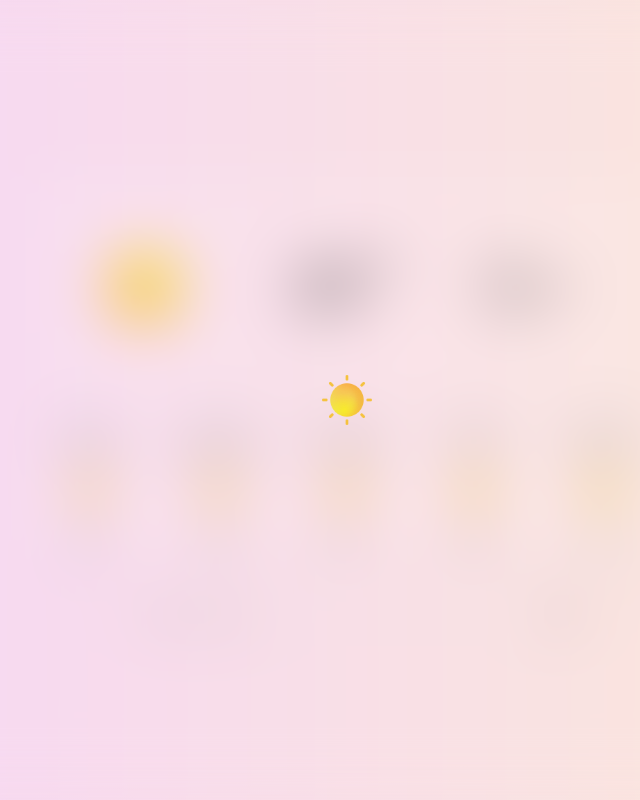
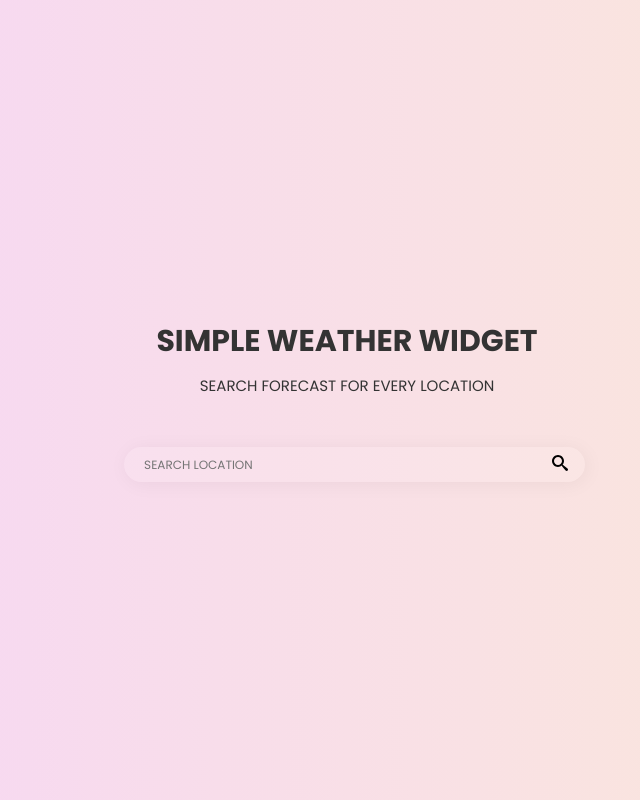
Before and after one commit to TheodorDzhoglev/Simple_Weather, a website: page index.html in a window 1280 px wide. Shown: the whole page, without its empty margins (293-933 px from the left). Drawn offline with Linux system fonts and the light colour scheme.

Commit message:
No current location

```diff
--- a/SASS/_layout.scss
+++ b/SASS/_layout.scss
@@ -3,10 +3,23 @@
   background-image: linear-gradient(to right, #f6d5f7, #fbe9d7);
   display: flex;
   flex-direction: column;
-  gap: 3rem;
+  gap: 5rem;
   justify-content: center;
   align-items: center;
   position: relative;
+}
+
+.header {
+  text-align: center;
+  text-transform: uppercase;
+  &__main {
+    font-size: 3rem;
+    margin-bottom: 1rem;
+  }
+
+  &__text {
+    font-size: 1.5rem;
+  }
 }
 
 .weather {
@@ -15,7 +28,7 @@
   background-color: rgba(#fff, 0.1);
   border-radius: 15px;
   box-shadow: 2px 2px 2rem rgba(0, 0, 0, 0.05);
-  display: grid;
+  display: none;
   grid-template-rows: 3fr 2fr;
   text-transform: uppercase;
 
--- a/index.html
+++ b/index.html
@@ -16,6 +16,10 @@
   </head>
   <body>
     <article class="container">
+      <div class="header">
+        <h1 class="header__main">Simple weather widget</h1>
+        <p class="header__text">Search forecast for every location</p>
+      </div>
       <main class="weather">
         <div class="weather__current">
           <div class="weather__main">
@@ -28,8 +32,8 @@
           </div>
           <div class="weather__information">
             <div class="weather__information-box">
-              <p class="weather__information-location">Paris</p>
-              <p class="weather__information-day">Monday</p>
+              <p class="weather__information-location">Location</p>
+              <p class="weather__information-day">Week day</p>
               <p class="weather__information-date">18/09/23</p>
             </div>
           </div>
@@ -123,7 +127,7 @@
           <img src="/SVG/search.svg" alt="search icon" class="search__icon" />
         </button>
       </form>
-      <div class="overlay">
+      <div class="overlay hidden">
         <div class="spinner__box">
           <img src="/png/10000.png" alt="weather icon" class="spinner__icon" />
         </div>
--- a/script.js
+++ b/script.js
@@ -12,6 +12,7 @@ const overlay = document.querySelector(".overlay");
 const spinnerIcon = document.querySelector(".spinner__icon");
 const errorBox = document.querySelector(".error__message-box");
 const errorMsg = document.querySelector(".error__message");
+const weatherBox = document.querySelector(".weather");
 
 //Variables
 
@@ -99,7 +100,7 @@ const changeColor = function (temp) {
 
 // Function updating the UI
 
-const updateMainUI = function (data) {
+const updateUI = function (data) {
   //Changing colors
 
   changeColor(data.timelines.daily[0].values.temperatureAvg);
@@ -175,6 +176,7 @@ const hideError = function () {
 
 // Function initiating the app
 const init = function () {
+  /*
   getLocation()
     .then((response) => {
       const { latitude: lat, longitude: lng } = response.coords;
@@ -185,7 +187,7 @@ const init = function () {
     })
     .then((data) => {
       currLocation.textContent = data[0].address.city;
-      updateMainUI(data[1]);
+      updateUI(data[1]);
       overlay.classList.toggle("hidden");
     })
     .catch((err) => {
@@ -196,6 +198,9 @@ const init = function () {
       );
       hideError();
     });
+    */
+  currDay.textContent = weekDay(0);
+  currDate.textContent = getDate(0);
 
   searchBox.addEventListener("submit", function (e) {
     e.preventDefault();
@@ -205,8 +210,9 @@ const init = function () {
       .then((data) => {
         currLocation.textContent = search.value;
         search.value = "";
-        updateMainUI(data);
+        updateUI(data);
         overlay.classList.toggle("hidden");
+        weatherBox.style.display = "grid";
       })
       .catch((err) => {
         renderErrorMsg(
```
Also changed, not shown: CSS/style.css.
